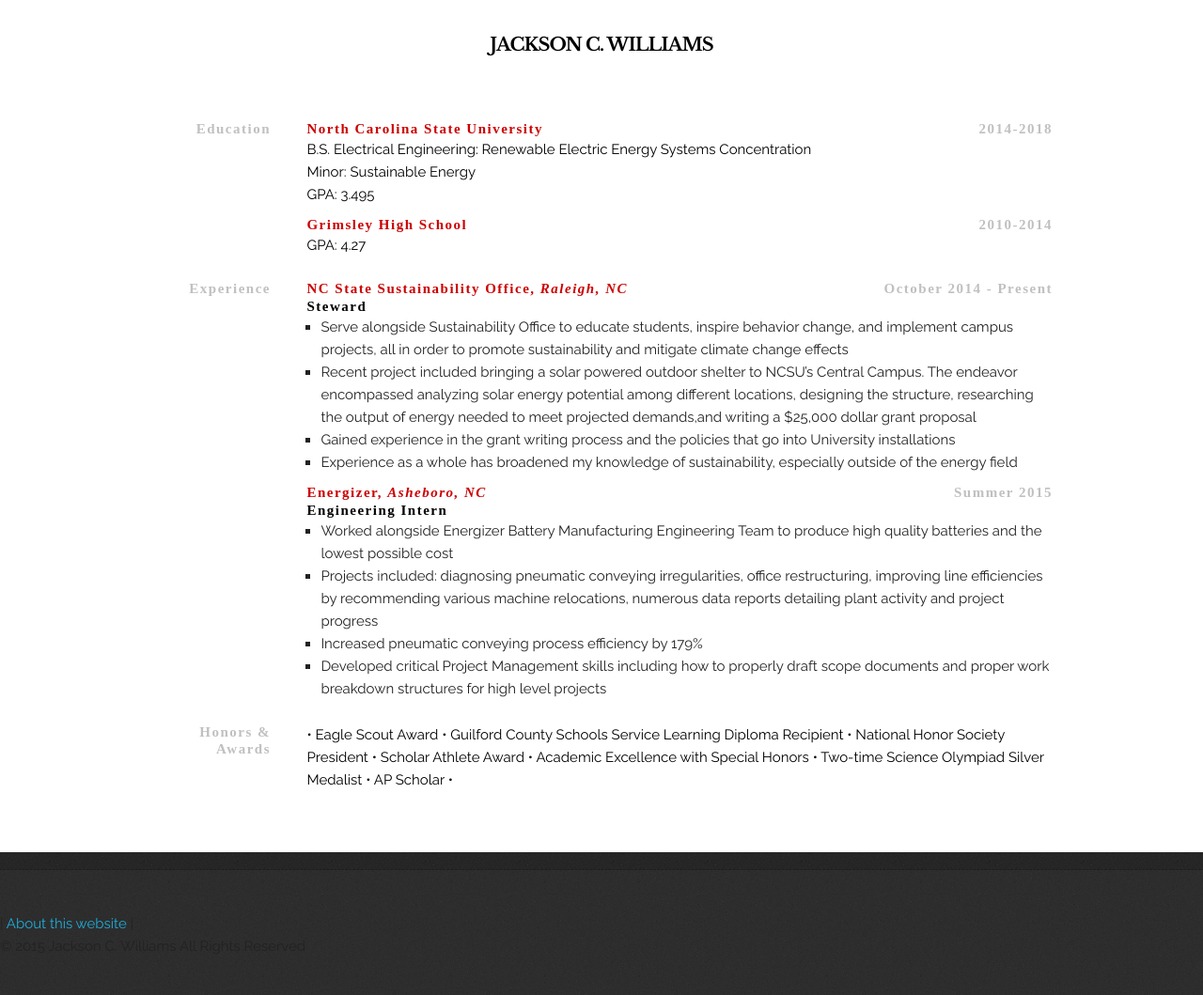
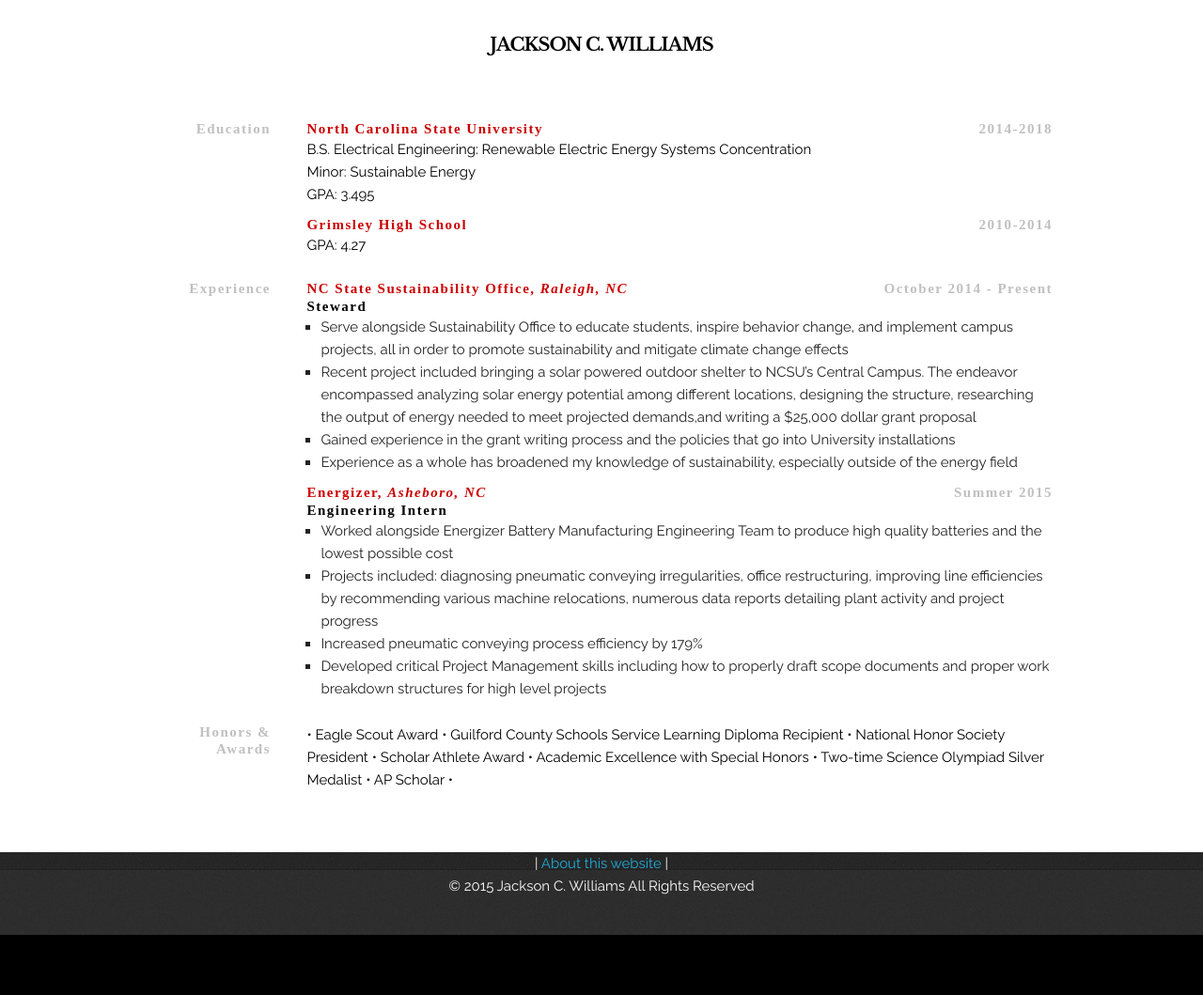
Before and after one commit to jacksoncwilliams/jackson-erin, a Jekyll site: the page built from résumé.html, in a window 1280 px wide. Shown: the whole page at 94% size. Built offline with Jekyll 4.4.1, drawn with Linux system fonts in a browser that asks for light colours; some web fonts are replaced; after the commit the page ends 995 px from its top, so only the background shows below that.

Commit message:
Update simple.css

```diff
--- a/css/simple.css
+++ b/css/simple.css
@@ -321,5 +321,10 @@
    padding-bottom: 40px;
    width: 100%;
    height: auto;
-   padding-top: 5%;
+   padding-top: 0;
+   text-align: center;
 }
+
+#footer p {
+   color: #FFFF;
+}
```
